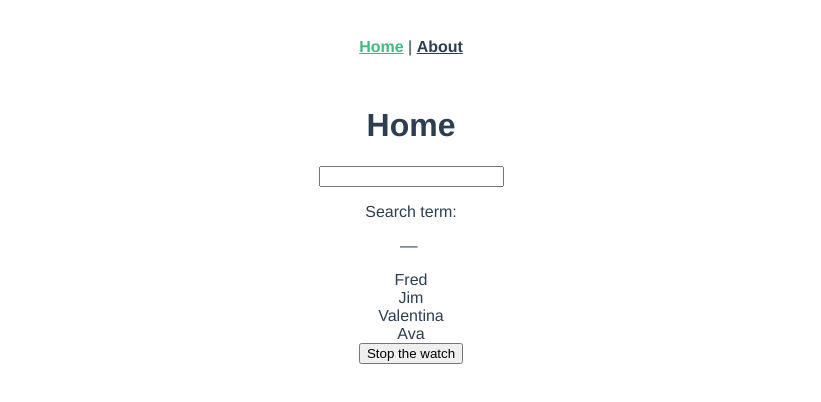
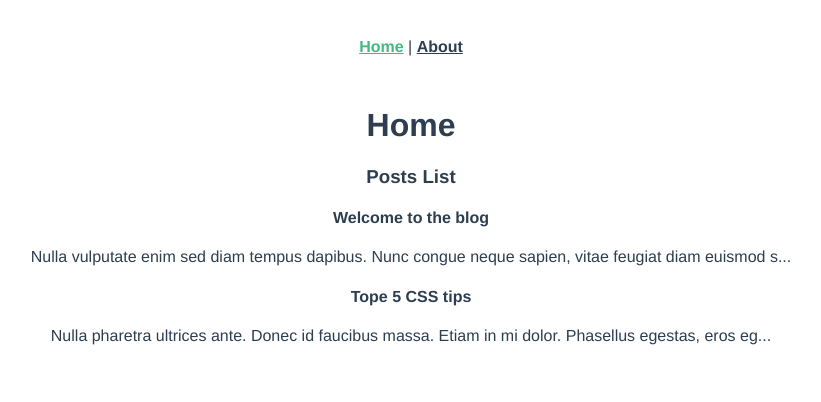
Before and after one commit to midlantica/dojo-blog, a Vue app: page / in a window 1280 px wide. Shown: the top 402 px of the page, without its empty margins (229-1050 px from the left). Built offline with nearby package versions, Linux system fonts and the light colour scheme.

Commit message:
redo mounted unmounted

```diff
--- a/src/components/PostsList.vue
+++ b/src/components/PostsList.vue
@@ -1,22 +1,21 @@
 <template>
   <div class="posts-list">
     <h3>Posts List</h3>
-    <div v-for="post in postsProp" :key="post.id">
+    <div v-for="post in posts" :key="post.id">
       <SinglePost :post="post" />
     </div>
   </div>
 </template>
 
 <script>
-  import { onMounted, onUnmounted, onUpdated} from 'vue'
-
+  import { onMounted, onUnmounted, onUpdated} from "vue"
   import SinglePost from "./SinglePost.vue"
 
   export default {
-    props: ['postsProp'],
+    props: ['posts'],
     components: { SinglePost },
     setup(props) {
-      //console.log(props.posts)
+      console.log(props.posts)
       onMounted(() => console.log('component Mounted'))
       onUnmounted(() => console.log('component Unmounted'))
       onUpdated(() => console.log('component onUpdated'))
--- a/src/components/SinglePost.vue
+++ b/src/components/SinglePost.vue
@@ -2,9 +2,6 @@
   <div class="post">
     <h4>{{ post.title }}</h4>
     <p>{{ snippet }}</p>
-    <span v-for="tag in post.tags" :key="tag" class="tag">
-      #{{tag}}
-    </span>
   </div>
 
 </template>
--- a/src/views/Home.vue
+++ b/src/views/Home.vue
@@ -1,41 +1,25 @@
 <template>
   <main>
     <h1>Home</h1>
-    <input type="text" v-model="search">
-    <p>Search term:</p>
-    <p>{{search || "––"}}&nbsp;</p>
-    <div v-for="name in matchingNames" :key="name">{{ name }}</div>
-    <button @click="handleClick">Stop the watch</button>
+    <PostsList :posts="posts"/>
   </main>
 </template>
 
 <script>
-  import { computed, ref, watch, watchEffect } from 'vue'
+  import PostsList from "../components/PostsList.vue"
+  import { ref } from 'vue'
 
   export default {
     name: 'Home',
+    components: { PostsList },
     setup() {
-      const search = ref('')
-      const names = ref(['Fred', 'Jim', 'Valentina', 'Ava' ])
+      const posts = ref([
+        { title: 'Welcome to the blog', body: 'Nulla vulputate enim sed diam tempus dapibus. Nunc congue neque sapien, vitae feugiat diam euismod sit amet. Nunc auctor massa nec purus pellentesque gravida. Lorem ipsum dolor sit amet, consectetur adipiscing elit. Aliquam erat volutpat. Quisque eget ipsum viverra, vehicula quam ornare, mattis magna. Ut pulvinar nunc vel condimentum dapibus.', id: 1 },
+        { title: 'Tope 5 CSS tips', body: 'Nulla pharetra ultrices ante. Donec id faucibus massa. Etiam in mi dolor. Phasellus egestas, eros eget rhoncus vulputate, ex ipsum placerat nisi, quis dignissim tellus turpis vitae lorem. Etiam consectetur urna sit amet magna ullamcorper dignissim. Fusce dolor ex, tristique non libero a, imperdiet pellentesque elit. Nullam eget mi pellentesque, cursus risus consequat, congue dolor. Quisque a sapien quis metus ornare euismod. Praesent nisi erat, placerat ut lectus et, sodales pretium orci. In a ligula quam. Morbi lacus diam, convallis vel purus ac, sagittis efficitur ipsum. Mauris bibendum tempus dui vel ornare. Donec laoreet justo nec sollicitudin pulvinar.', id: 2 }
+      ])
 
-      const stopWatch = watch(search, () => {
-        console.log('watch function run');
-      })
+      return { posts }
 
-      const stopEffect = watchEffect(() => {
-        console.log('watchEffect run', search.value)
-      })
-
-      const matchingNames = computed(() => {
-        return names.value.filter((name) => name.includes(search.value))
-      })
-
-      const handleClick = () => {
-        stopWatch()
-        stopEffect()
-      }
-
-      return { names, search, matchingNames, handleClick }
     }
   }
 </script>
```
